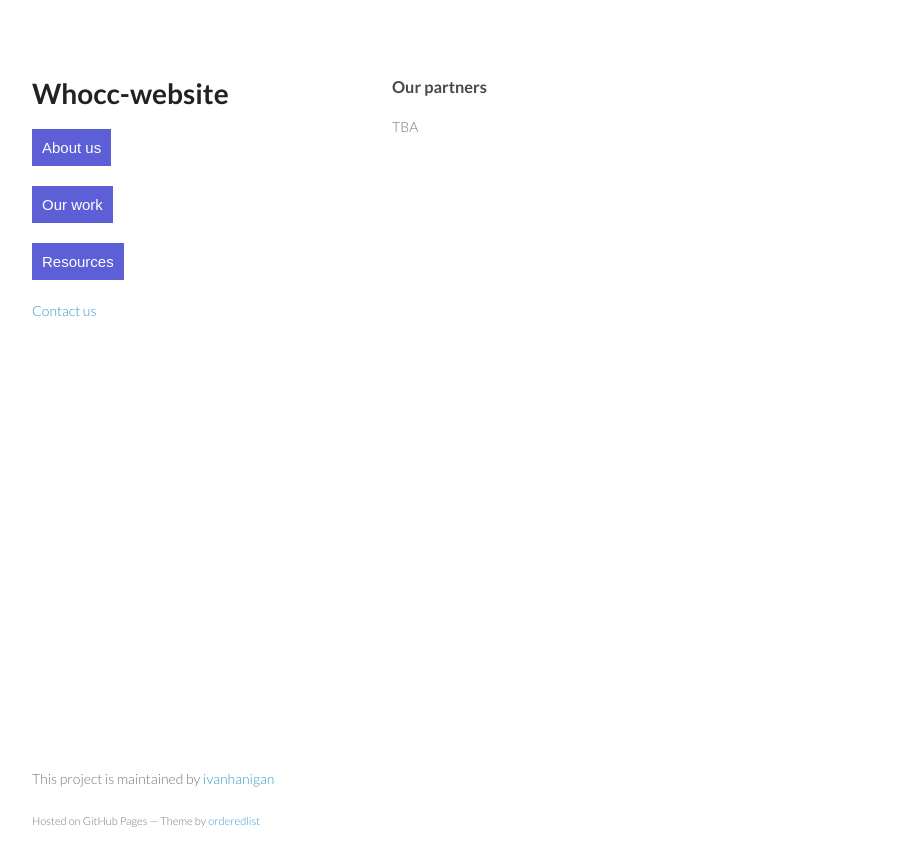
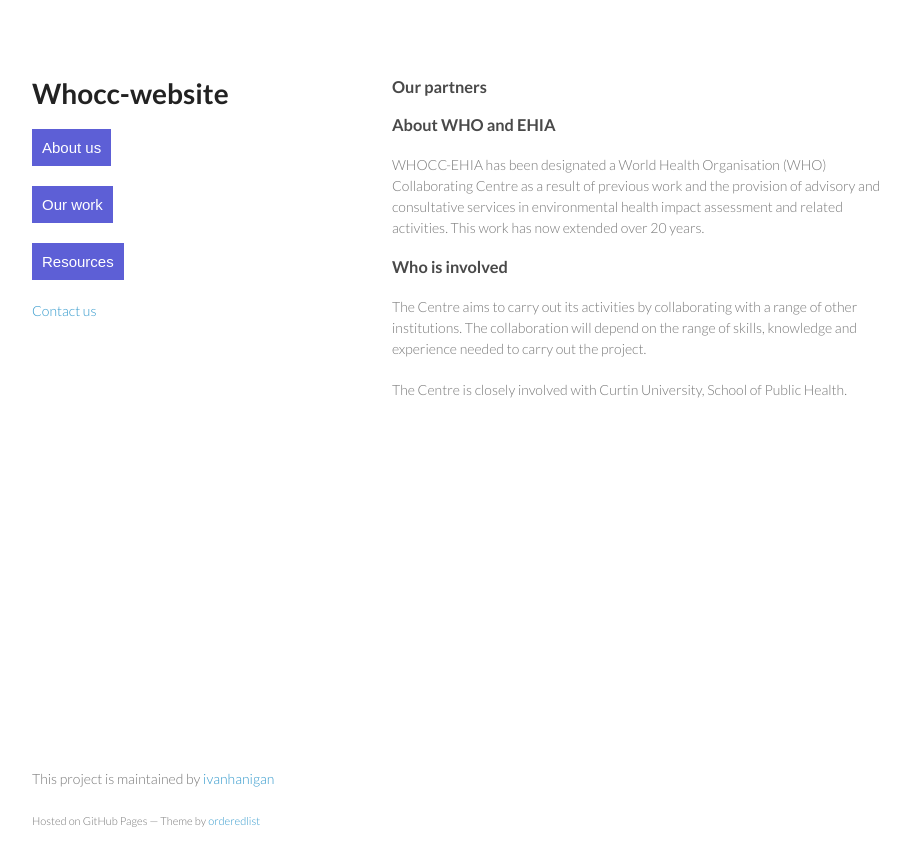
Before and after one commit to ivanhanigan/whocc-cchia-draft-website, a Jekyll site: the page built from our-partners.md, in a window 1280 px wide. Shown: the top 866 px of the page, without its empty margins (178-1088 px from the left). Built offline with Jekyll 4.4.1, drawn with Linux system fonts in a browser that asks for light colours.

Commit message:
Update our-partners.md

```diff
--- a/our-partners.md
+++ b/our-partners.md
@@ -4,4 +4,12 @@ layout: default
 title: Our partners
 ---
 
-TBA
+### About WHO and EHIA
+
+WHOCC-EHIA has been designated a World Health Organisation (WHO) Collaborating Centre as a result of previous work and the provision of advisory and consultative services in environmental health impact assessment and related activities. This work has now extended over 20 years.
+
+### Who is involved
+
+The Centre aims to carry out its activities by collaborating with a range of other institutions. The collaboration will depend on the range of skills, knowledge and experience needed to carry out the project.
+
+The Centre is closely involved with Curtin University, School of Public Health.
```
